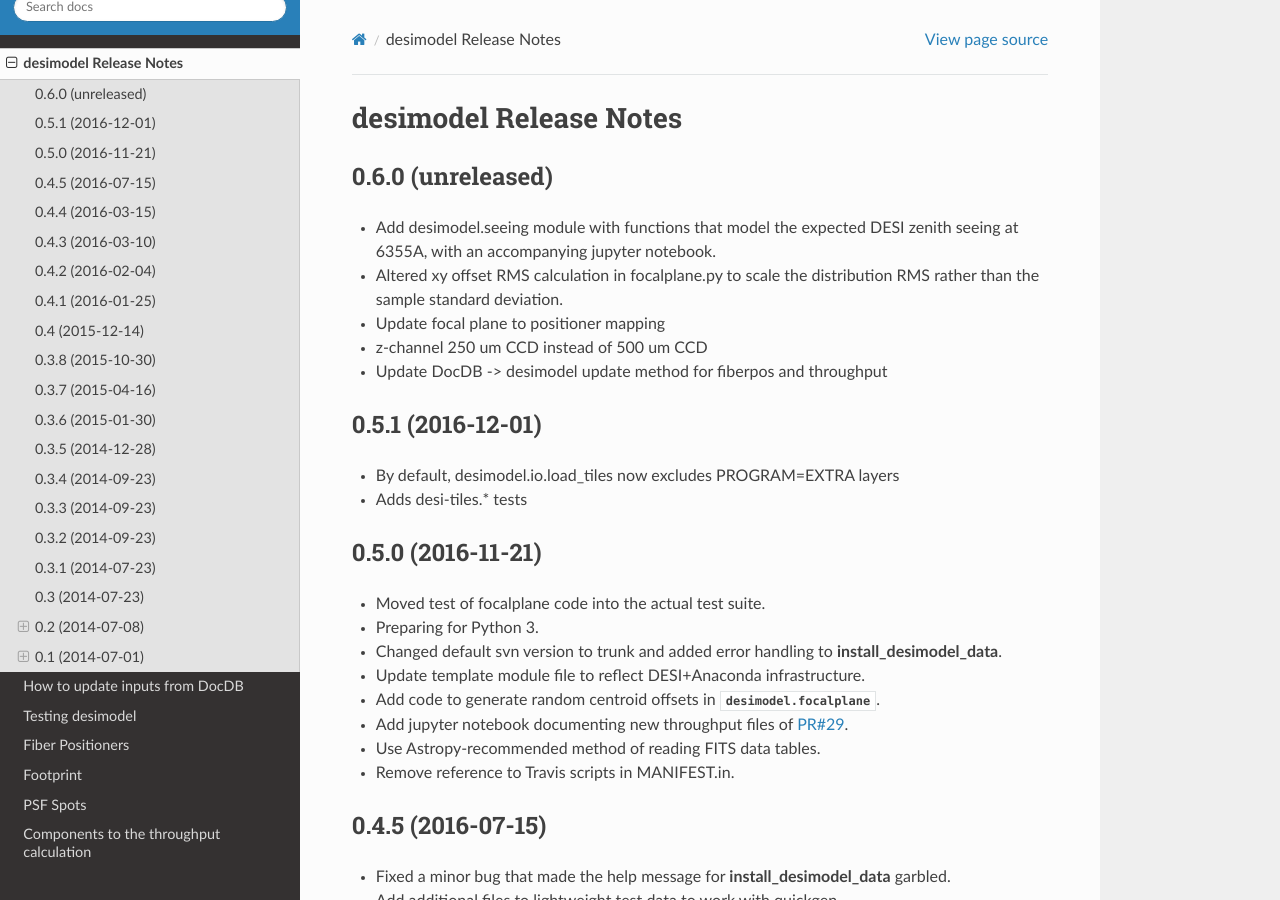
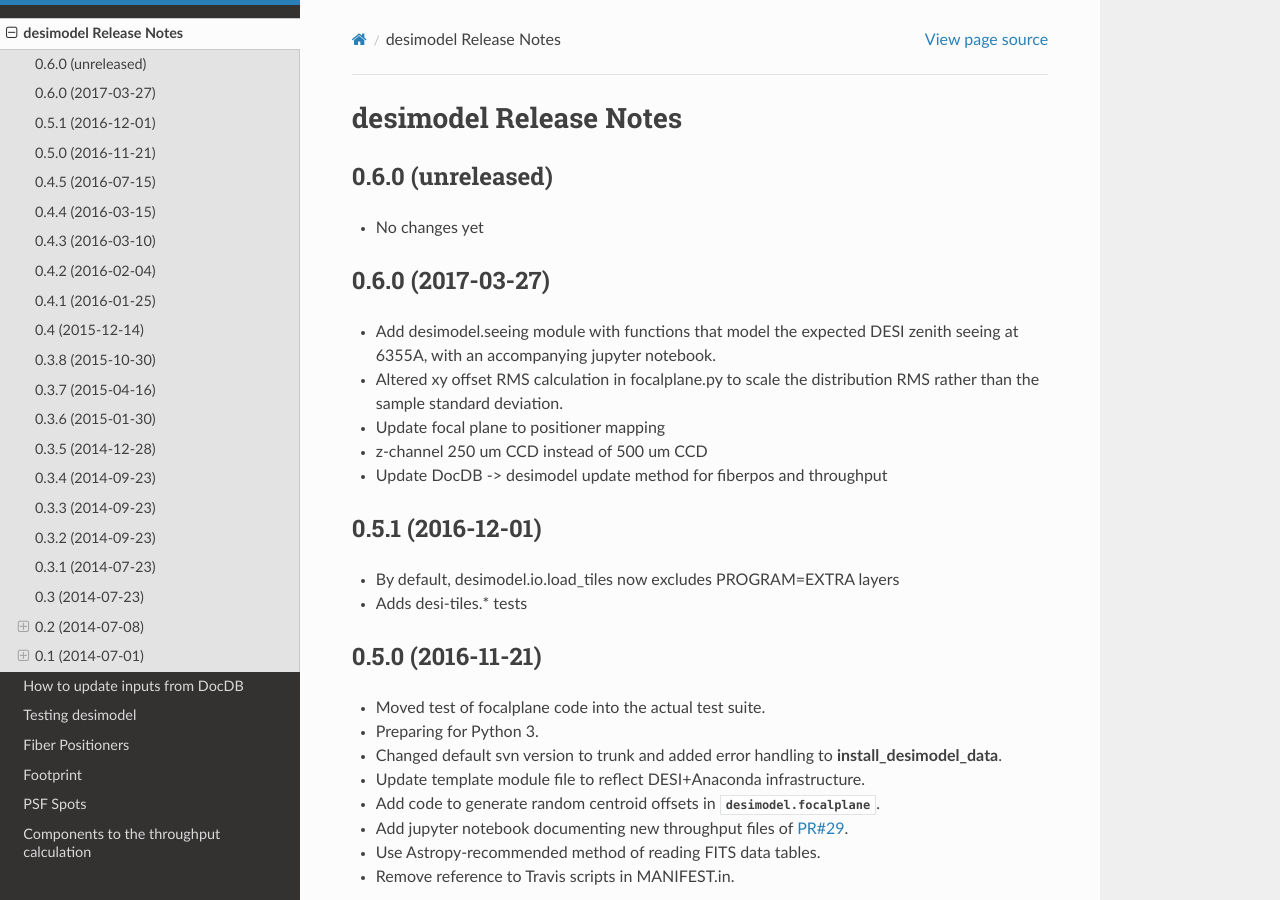
Before and after one commit to desihub/desimodel, a Sphinx documentation site: the page built from doc/release_notes.rst, in a window 1280 px wide and 900 px high. Built offline with Sphinx 7.4.7 and the Read the Docs theme 2.0.0, drawn with Linux system fonts in a browser that asks for light colours.

Commit message:
desimodel 0.6.0

```diff
--- a/doc/release_notes.rst
+++ b/doc/release_notes.rst
@@ -3,6 +3,11 @@ desimodel Release Notes
 =======================
 
 0.6.0 (unreleased)
+------------------
+
+* No changes yet
+
+0.6.0 (2017-03-27)
 ------------------
 
 * Add desimodel.seeing module with functions that model the expected DESI
--- a/py/desimodel/_version.py
+++ b/py/desimodel/_version.py
@@ -1 +1 @@
-__version__ = '0.5.1.dev110'
+__version__ = '0.6.0'
```
